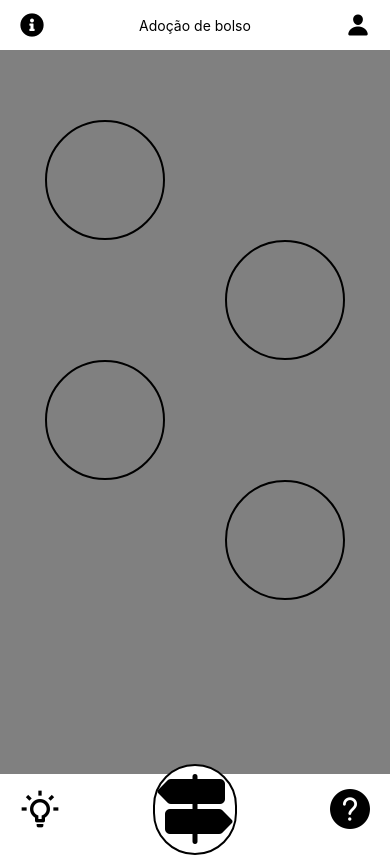
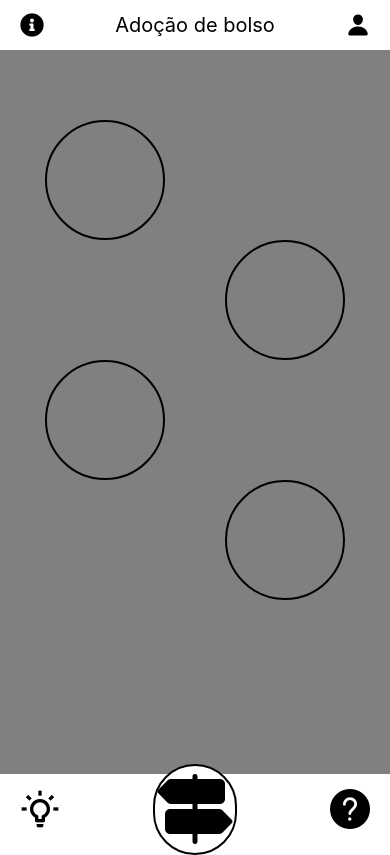
Before and after one commit to Graciano-B-L-Junior/adocao_de_bolso_react, a React Native app: screen / in a window 390 px wide. Both pictures are taken after a click on the button "LOGIN". Built offline with nearby package versions, Linux system fonts and the light colour scheme.

Commit message:
adicionado a tela de contatos e alteracoes no cabecalho da tela

```diff
--- a/App.js
+++ b/App.js
@@ -2,6 +2,7 @@ import { StatusBar } from 'expo-status-bar';
 import React, { useState } from 'react';
 import { StyleSheet, Text, View, Button, TouchableOpacity, TextInput } from 'react-native';
 import Cadastro from './Cadastro';
+import Contato from './Contato';
 import Trilha from './Trilha';
 
 export default function App() {
@@ -21,14 +22,14 @@ export default function App() {
             <TextInput value="login" style={{ width: 150, height: 50, borderWidth: 1, marginTop: 15, paddingLeft: 5 }}></TextInput>
             <TextInput value="senha" style={{ width: 150, height: 50, borderWidth: 1, marginTop: 15, paddingLeft: 5 }}></TextInput>
             <View style={{ width: 100, paddingTop: 25 }}>
-              <Button  title="Login" style={styles.button} onPress={()=>setTela('Trilha')}></Button>
+              <Button title="Login" style={styles.button} onPress={() => setTela('Trilha')}></Button>
             </View>
 
             <TouchableOpacity style={{ paddingTop: 50 }}>
               <Text style={{ borderBottomWidth: 1, borderBottomColor: 'black' }}>Esqueci minha senha</Text>
             </TouchableOpacity>
 
-            <TouchableOpacity onPress={()=>setTela('cadastro')} style={{ paddingTop: 50 }}>
+            <TouchableOpacity onPress={() => setTela('cadastro')} style={{ paddingTop: 50 }}>
               <Text style={{ borderBottomWidth: 1, borderBottomColor: 'black' }}>Novo usuário</Text>
             </TouchableOpacity>
           </View>
@@ -36,17 +37,20 @@ export default function App() {
       </View>
     );
   }
-  else if(tela=='cadastro'){
-    return(
+  else if (tela == 'cadastro') {
+    return (
       <Cadastro tela={tela} setTela={setTela}></Cadastro>
     )
   }
-  else if(tela=='Trilha'){
-    return(
+  else if (tela == 'Trilha') {
+    return (
       <Trilha tela={tela} setTela={setTela}></Trilha>
     )
   }
-
+  else if (tela == 'Contato') { }
+  return (
+    <Contato tela={tela} setTela={setTela}></Contato>
+  )
 }
 
 const styles = StyleSheet.create({
--- a/Cadastro.js
+++ b/Cadastro.js
@@ -8,11 +8,12 @@ export default function Cadastro(props) {
 
     return (
         <View style={styles.container}>
+            <StatusBar hidden></StatusBar>
             <View style={styles.headerTela}>
                 <TouchableOpacity style={styles.btnVoltar} onPress={() => props.setTela('inicio')}>
                     <AntDesign name="back" size={24} color="black" />
                 </TouchableOpacity>
-                <Text>Tela de cadastro</Text>
+                <Text style={{fontSize:20}}>Tela de cadastro</Text>
             </View>
             <ScrollView>
                 <View style={{ backgroundColor: 'gray' }}>
--- /dev/null
+++ b/Contato.js
@@ -0,0 +1,126 @@
+import { StatusBar } from 'expo-status-bar';
+import React, { useState } from 'react';
+import { StyleSheet, Text, View, Button, TouchableOpacity, TextInput, ScrollView } from 'react-native';
+import { AntDesign } from '@expo/vector-icons';
+
+
+
+export default function Contato(props) {
+
+    return (
+        <View style={styles.container}>
+            <StatusBar hidden></StatusBar>
+            <View style={styles.headerTela}>
+                <TouchableOpacity style={styles.btnInfo} onPress={() => props.setTela('Trilha')}>
+                    <AntDesign name="back" size={24} color="black" />
+                </TouchableOpacity>
+                <Text style={{ fontSize: 20 }}>Contatos</Text>
+            </View>
+            <ScrollView>
+                <View style={{ paddingTop: 100, paddingLeft: 20, paddingRight: 20 }}>
+                    <Text style={{ fontSize: 24 }}>Rede adotiva</Text>
+                    <Text style={{ fontSize: 18, paddingTop: 15 }}>(85) 98976.7183</Text>
+                    <Text style={{ fontSize: 18, paddingTop: 15 }}>redeadotiva@gmail.com</Text>
+                    <Text style={{ fontSize: 18, paddingTop: 15 }}>
+                        Facebook/Instagram: redeadotiva
+                    </Text>
+                    <Text style={{ fontSize: 24, paddingTop: 20 }}>
+                        Setor de Cadastro de Adoção de Fortaleza (Fórum)
+                    </Text>
+                    <Text style={{ fontSize: 18, paddingTop: 15 }}>
+                        (85) 3278.3578
+                    </Text>
+
+                    <Text style={{ fontSize: 24, paddingTop: 20 }}>
+                        Núcleo de Atendimento da Defensoria Pública da Infância e da Juventude (NADIJ)
+                    </Text>
+                    <Text style={{ fontSize: 18, paddingTop: 15 }}>
+                        nadij@defensoria.ce.def.br
+                    </Text>
+                    <Text style={{ fontSize: 18, paddingTop: 15 }}>
+                        (85) 99220-4953 – 8h às 14h
+                    </Text>
+                    <Text style={{ fontSize: 18, paddingTop: 15 }}>
+                        (85) 98895-5716 – 14h às 16h40
+                    </Text>
+
+                    <Text style={{ fontSize: 24, paddingTop: 20 }}>
+                        Mais grupos de apoio à adoção no Brasil, acesse:
+                    </Text>
+                    <Text style={{ fontSize: 18, paddingTop: 15 }}>
+                        Associação Nacional de Grupos de Apoio à Adoção (ANGAAD)
+                    </Text>
+                    <Text style={{ fontSize: 18, paddingTop: 15 }}>
+                        www.angaad.org.br
+                    </Text>
+
+
+                </View>
+                <View style={{ paddingBottom: 100 }}></View>
+            </ScrollView>
+
+        </View>
+
+    )
+}
+
+const styles = StyleSheet.create({
+    container: {
+        flex: 1,
+        backgroundColor: 'gray',
+    },
+    headerTela: {
+        width: '100%',
+        height: 50,
+        backgroundColor: 'white',
+        alignItems: 'center',
+        justifyContent: 'center',
+        position: 'absolute',
+        top: 0,
+        zIndex: 99
+    },
+    inputTextStyle: {
+        width: '80%',
+        height: 50,
+        borderWidth: 1
+    },
+    btnInfo: {
+        position: 'absolute',
+        left: 20
+    },
+    btnPerfil: {
+        position: 'absolute',
+        right: 20
+    },
+    bottomNav: {
+        width: '100%',
+        height: 70,
+        backgroundColor: 'white',
+        alignItems: 'center',
+        justifyContent: 'center',
+        position: 'absolute',
+        bottom: 0,
+        zIndex: 99
+    },
+    btnTrilha: {
+        borderWidth: 2,
+        borderRadius: 50,
+        backgroundColor: 'white'
+    },
+    btnBalaoTrilhaL: {
+        height: 120,
+        width: 120,
+        borderWidth: 2,
+        borderRadius: 100,
+        right: 90
+    },
+    btnBalaoTrilhaR: {
+        height: 120,
+        width: 120,
+        borderWidth: 2,
+        borderRadius: 100,
+        left: 90
+    },
+
+
+});
--- a/Trilha.js
+++ b/Trilha.js
@@ -12,17 +12,18 @@ export default function Trilha(props) {
 
     return (
         <View style={styles.container}>
+            <StatusBar hidden></StatusBar>
             <View style={styles.headerTela}>
-                <TouchableOpacity style={styles.btnInfo} onPress={() => props.setTela('inicio')}>
+                <TouchableOpacity style={styles.btnInfo} onPress={() => props.setTela('Contato')}>
                     <FontAwesome5 name="info-circle" size={24} color="black" />
                 </TouchableOpacity>
                 <TouchableOpacity style={styles.btnPerfil} onPress={() => props.setTela('inicio')}>
                     <Ionicons name="person" size={24} color="black" />
                 </TouchableOpacity>
-                <Text>Adoção de bolso</Text>
+                <Text style={{fontSize:20}}>Adoção de bolso</Text>
             </View>
             <ScrollView>
-                <View style={{ paddingTop: 120,justifyContent:'center',alignItems:'center' }}>
+                <View style={{ paddingTop: 120, justifyContent: 'center', alignItems: 'center' }}>
                     <TouchableOpacity style={styles.btnBalaoTrilhaL}>
                     </TouchableOpacity>
                     <TouchableOpacity style={styles.btnBalaoTrilhaR}>
@@ -31,7 +32,7 @@ export default function Trilha(props) {
                     </TouchableOpacity>
                     <TouchableOpacity style={styles.btnBalaoTrilhaR}>
                     </TouchableOpacity>
-                    <View style={{paddingBottom:150}}></View>
+                    <View style={{ paddingBottom: 150 }}></View>
                 </View>
             </ScrollView>
             <View style={styles.bottomNav}>
@@ -98,14 +99,14 @@ const styles = StyleSheet.create({
         width: 120,
         borderWidth: 2,
         borderRadius: 100,
-        right:90
+        right: 90
     },
     btnBalaoTrilhaR: {
         height: 120,
         width: 120,
         borderWidth: 2,
         borderRadius: 100,
-        left:90
+        left: 90
     },
 
 
```
